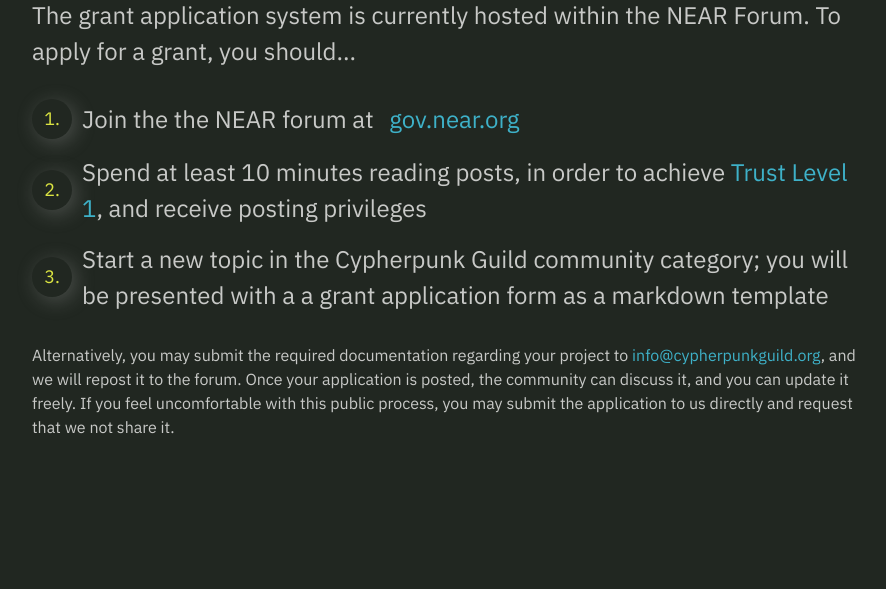
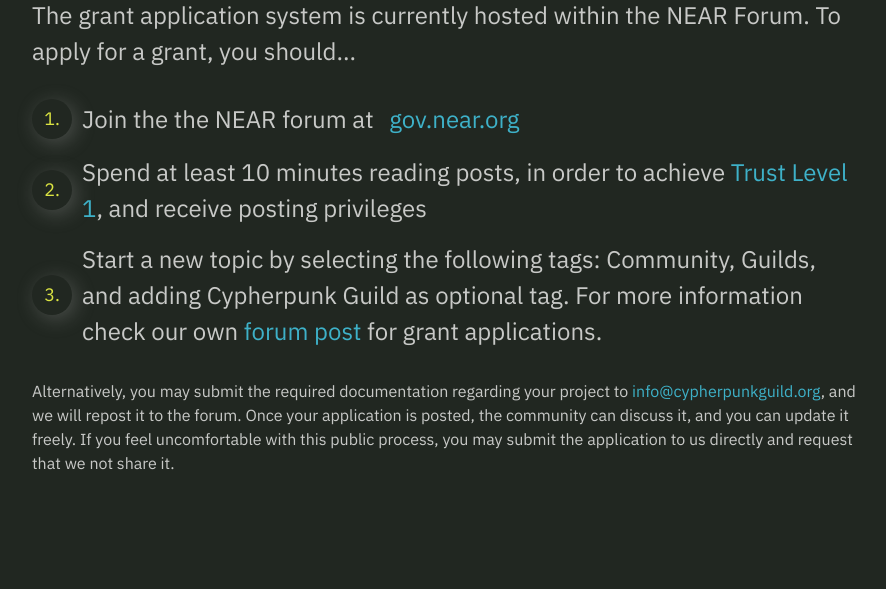
Before and after one commit to cypherpunkguild/cypherpunkguild.org, a PHP site: page / in a window 1280 px wide. Shown: the part 3197-3786 px from the top of the page, without its empty margins (338-1224 px from the left). Run offline with PHP 8.4, Linux system fonts and the light colour scheme; some libraries are stand-ins or nearby versions.

Commit message:
Update index.php
Updates of grant application procedure

```diff
--- a/index.php
+++ b/index.php
@@ -290,7 +290,7 @@
                     <div class="council__list">
                         <div class="council__list-item"><div><span class="numb">1.</span></div><p>Join the the NEAR forum at <a href="https://gov.near.org/tag/cypherpunk-guild" style="margin-left:10px">gov.near.org</a></p></div>
                         <div class="council__list-item"><div><span class="numb">2.</span></div><p>Spend at least 10 minutes reading posts, in order to achieve <a href="https://blog.discourse.org/2018/06/understanding-discourse-trust-levels/">Trust Level 1</a>, and receive posting privileges</p></div>
-                        <div class="council__list-item"><div><span class="numb">3.</span></div><p>Start a new topic in the Cypherpunk Guild community category; you will be presented with a a grant application form as a markdown template </p></div>
+                        <div class="council__list-item"><div><span class="numb">3.</span></div><p>Start a new topic by selecting the following tags: Community, Guilds, and adding Cypherpunk Guild as optional tag. For more information check our own <a href="https://gov.near.org/t/cypherpunk-guild-grant-program/19123?u=aria">forum post</a> for grant applications. </p></div>
                     </div>
                     <p>Alternatively, you may submit the required documentation regarding your project to <a href="mailto:info@cypherpunkguild.org">info@cypherpunkguild.org</a>, and we will repost it to the forum. Once your application is posted, the community can discuss it, and you can update it freely. If you feel uncomfortable with this public process, you may submit the application to us directly and request that we not share it.</p>
                 </div>
```
